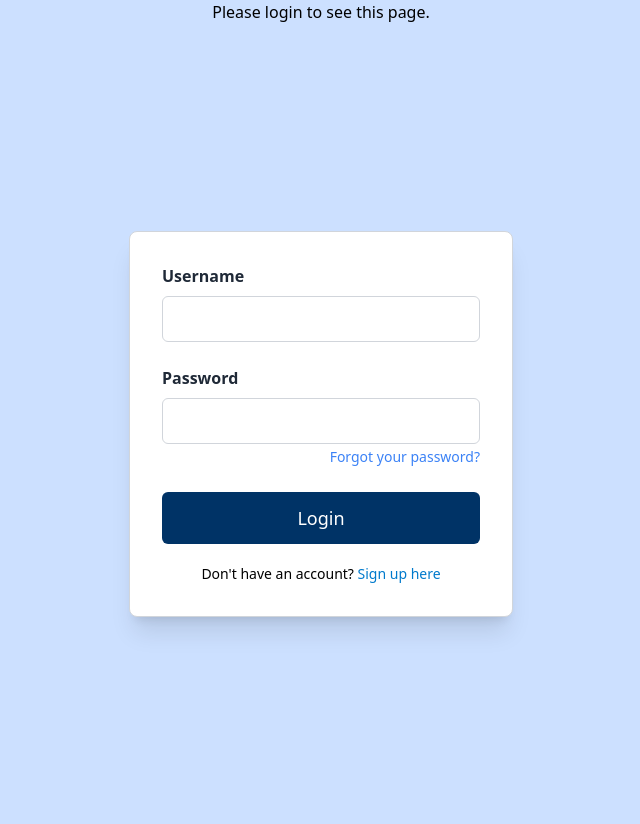
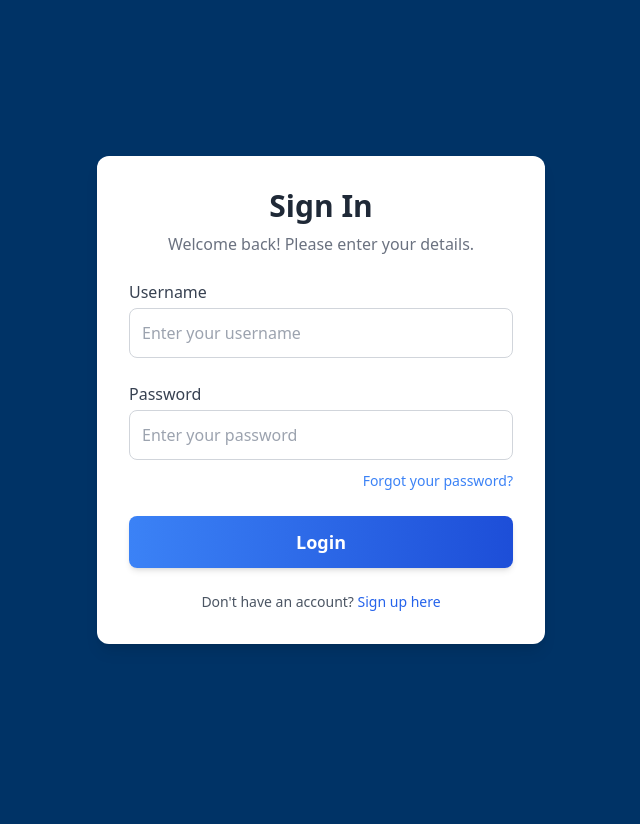
Before and after one commit to goran010/WalletMate, a Django app: page /accounts/login/?next=/ in a window 1280 px wide. Shown: the whole page, without its empty margins (319-959 px from the left). After the commit the page ends 645 px from the top, so only its background shows below. Run offline with Django 5.2, Linux system fonts and the light colour scheme; some libraries are stand-ins or nearby versions.

Commit message:
better design

```diff
--- a/walletmate/walletmate_app/templates/registration/login.html
+++ b/walletmate/walletmate_app/templates/registration/login.html
@@ -7,100 +7,90 @@
     <meta charset="UTF-8" />
     <meta http-equiv="X-UA-Compatible" content="IE=edge" />
     <meta name="viewport" content="width=device-width, initial-scale=1.0" />
-    <link
-      href="https://cdn.jsdelivr.net/npm/tailwindcss@2.2.19/dist/tailwind.min.css"
-      rel="stylesheet"
-    />
+    <link href="https://cdn.jsdelivr.net/npm/tailwindcss@2.2.19/dist/tailwind.min.css" rel="stylesheet" />
 
-    <title>Walletmate</title>
+    <title>WalletMate | Login</title>
 
     {% compress css %}
     <link rel="stylesheet" href="{% static 'src/output.css' %}" />
     {% endcompress %}
 </head>
-  <body class="bg-light-blue-c">
+<body class="bg-dark-blue-c flex justify-center items-center min-h-screen">
+
+    <!-- Error Messages -->
     {% if form.errors %}
-    <div class="text-red-500 font-bold mb-5 text-center">
-      <h3>Unos nije ispravan.</h3>
+    <div class="absolute top-5 left-1/2 transform -translate-x-1/2 bg-red-100 text-red-600 font-semibold py-2 px-4 rounded-md shadow-md">
+        <p>⚠️ Invalid credentials. Please try again.</p>
     </div>
-    {% endif %} {% if next %} {% if user.is_authenticated %}
-    <p class="text-center text-red-500">
-      Your account doesn't have access to this page. To proceed, please login
-      with an account that has access.
-    </p>
-    {% else %}
-    <p class="text-center">Please login to see this page.</p>
-    {% endif %} {% endif %}
+    {% endif %}
 
-    <div class="flex justify-center items-center min-h-screen bg-light-blue-c">
-      <form
-        method="post"
-        action="{% url 'login' %}"
-        class="max-w-sm w-full p-8 border border-gray-300 rounded-lg shadow-xl bg-white"
-      >
+    <!-- Permission Message -->
+    {% if next %}
+        {% if user.is_authenticated %}
+        <div class="absolute top-5 left-1/2 transform -translate-x-1/2 bg-yellow-100 text-yellow-700 font-semibold py-2 px-4 rounded-md shadow-md">
+            <p>⚠️ Your account does not have access to this page. Please log in with an authorized account.</p>
+        </div>
+        {% endif %}
+    {% endif %}
+
+    <!-- Login Form -->
+    <div class="bg-white p-8 rounded-xl shadow-lg w-full max-w-md">
+        <h2 class="text-3xl font-bold text-center text-gray-800">Sign In</h2>
+        <p class="text-gray-500 text-center mt-2">Welcome back! Please enter your details.</p>
+
+        <form method="post" action="{% url 'login' %}" class="mt-6 space-y-6">
             {% csrf_token %}
 
             <!-- Username Field -->
-        <div class="mb-6">
-          <label
-            for="{{ form.username.id_for_label }}"
-            class="block font-semibold text-gray-800"
-            >{{ form.username.label }}</label
-          >
+            <div>
+                <label for="{{ form.username.id_for_label }}" class="block text-gray-700 font-medium mb-1">
+                    Username
+                </label>
                 <input
                     type="text"
                     name="username"
                     id="{{ form.username.id_for_label }}"
-            value=""
-            class="w-full px-4 py-2 border border-gray-300 rounded-md text-lg mt-2 focus:outline-none focus:ring-2 focus:ring-blue-2-c"
+                    value="{{ form.username.value|default:'' }}"
+                    class="w-full p-3 border border-gray-300 bg-white text-gray-900 rounded-lg focus:ring-2 focus:ring-blue-500 focus:border-blue-500 outline-none transition-all"
+                    placeholder="Enter your username"
+                    required
                 />
             </div>
 
             <!-- Password Field -->
-        <div class="mb-6">
-          <label
-            for="{{ form.password.id_for_label }}"
-            class="block font-semibold text-gray-800"
-            >{{ form.password.label }}</label
-          >
+            <div>
+                <label for="{{ form.password.id_for_label }}" class="block text-gray-700 font-medium mb-1">
+                    Password
+                </label>
                 <input
                     type="password"
                     name="password"
                     id="{{ form.password.id_for_label }}"
-            value=""
-            class="w-full px-4 py-2 border border-gray-300 rounded-md text-lg mt-2 focus:outline-none focus:ring-2 focus:ring-blue-2-c"
+                    class="w-full p-3 border border-gray-300 bg-white text-gray-900 rounded-lg focus:ring-2 focus:ring-blue-500 focus:border-blue-500 outline-none transition-all"
+                    placeholder="Enter your password"
+                    required
                 />
-          <!-- Forgot Password Link -->
-          <div class="text-right mb-6">
-            <a
-              href="{% url 'password_reset' %}"
-              class="text-blue-500 text-sm text-right mb-6"
-              >Forgot your password?</a
-            >
+                <div class="text-right mt-2">
+                    <a href="{% url 'password_reset' %}" class="text-blue-500 text-sm hover:underline">Forgot your password?</a>
                 </div>
             </div>
 
             <!-- Submit Button -->
-        <div class="text-center">
-          <input
+            <button
                 type="submit"
-            value="Login"
-            class="w-full px-6 py-3 bg-dark-blue-c text-white rounded-md cursor-pointer text-lg transition duration-300 hover:bg-blue-1-c focus:outline-none focus:ring-2 focus:bg-blue-1-c "
-          />
-        </div>
+                class="w-full py-3 text-lg font-semibold text-white bg-gradient-to-r from-blue-500 to-blue-700 rounded-lg shadow-md hover:shadow-lg hover:scale-[1.02] transition-all duration-300"
+            >
+                Login
+            </button>
 
             <!-- Hidden Next Value -->
             <input type="hidden" name="next" value="{{ next }}" />
 
-        <!-- Already have an account? Register Link -->
-        <div class="text-center mt-5">
-          <p class="text-sm">
+            <!-- Register Link -->
+            <p class="text-center text-gray-600 text-sm mt-4">
                 Don't have an account?
-            <a href="{% url 'register' %}" class="text-blue-2-c"
-              >Sign up here</a
-            >
+                <a href="{% url 'register' %}" class="text-blue-600 font-medium hover:underline">Sign up here</a>
             </p>
-        </div>
         </form>
     </div>
 </body>
```
Also changed, not shown: walletmate/walletmate_app/forms.py (+28 -7 lines), walletmate/walletmate_app/templates/registration/register.html (+28 -40 lines), walletmate/walletmate_app/templates/walletmate_app/add_transaction.html (+28 -21 lines), walletmate/walletmate_app/templates/walletmate_app/index.html (+5 -4 lines), walletmate/walletmate_app/views.py (+18 -2 lines). Lines whose indentation alone changed are shown as unchanged.
